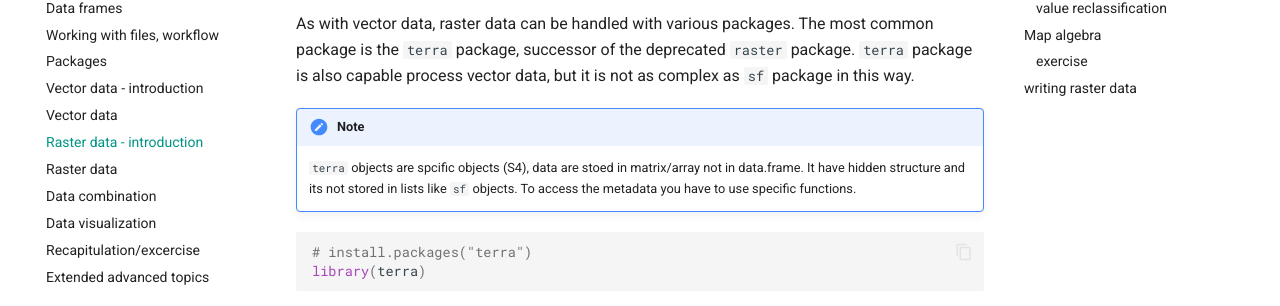
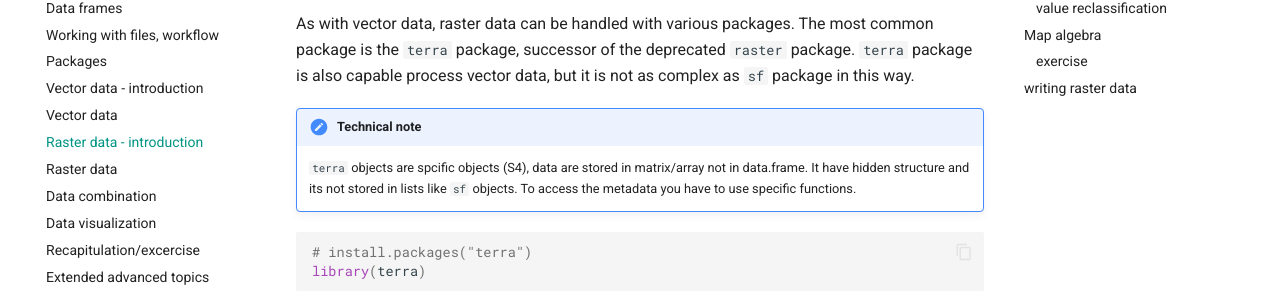
Before and after one commit to kalab-oto/7ZGER, an MkDocs documentation site: the page built from docs/raster_intro.md, in a window 1280 px wide and 900 px high. Shown: the part 292-598 px from the top of the window. Built offline with MkDocs 1.6.1 and Material for MkDocs 9.7.7, drawn with Linux system fonts in a browser that asks for light colours; comment, search, counter and statistics services are not loaded.

Commit message:
fix: typo

```diff
--- a/docs/raster_intro.md
+++ b/docs/raster_intro.md
@@ -5,8 +5,8 @@
 
 As with vector data, raster data can be handled with various packages. The most common package is the `terra` package, successor of the deprecated `raster` package. `terra` package is also capable process vector data, but it is not as complex as `sf` package in this way.
 
-!!! note
-    `terra` objects are spcific objects (S4), data are stoed in matrix/array not in data.frame. It have hidden structure and its not stored in lists like `sf` objects. To access the metadata you have to use specific functions.
+!!! note "Technical note"
+    `terra` objects are spcific objects (S4), data are stored in matrix/array not in data.frame. It have hidden structure and its not stored in lists like `sf` objects. To access the metadata you have to use specific functions.
 
 <!-- 7. Raster Data - packages, reading and writing files, terrain analysis, reclassification  -->
 
```
